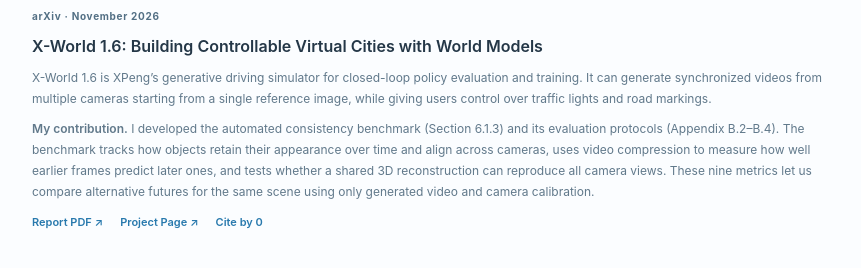
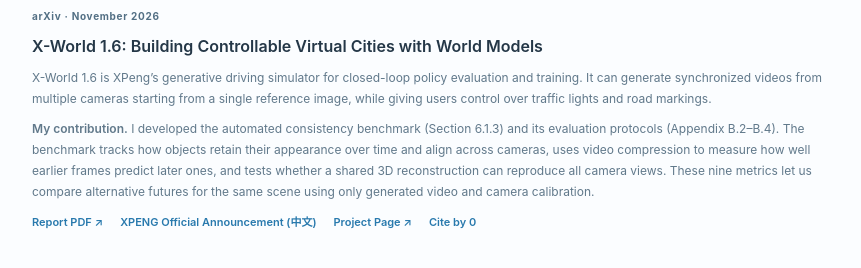
Before and after one commit to CSW33/CSW33.github.io, a plain HTML site: page index.html in a window 1280 px wide. Shown: the part 1635-1903 px from the top of the page, without its empty margins (354-1215 px from the left). Drawn offline with Linux system fonts and the light colour scheme; animation ran at ten frames a second.

Commit message:
Add XPeng official announcement beside X-World report

```diff
--- a/index.html
+++ b/index.html
@@ -71,6 +71,7 @@
           <p class="paper-summary"><strong>My contribution.</strong> I developed the automated consistency benchmark (Section 6.1.3) and its evaluation protocols (Appendix B.2–B.4). The benchmark tracks how objects retain their appearance over time and align across cameras, uses video compression to measure how well earlier frames predict later ones, and tests whether a shared 3D reconstruction can reproduce all camera views. These nine metrics let us compare alternative futures for the same scene using only generated video and camera calibration.</p>
           <div class="paper-links" data-citation="xworld">
             <a href="https://arxiv.org/pdf/2611.00596">Report PDF ↗</a>
+            <a href="https://www.xiaopeng.com/tech_research/5622.html">XPENG Official Announcement (中文)</a>
             <a href="https://xworld16.github.io/">Project Page ↗</a>
           </div>
         </article>
```
